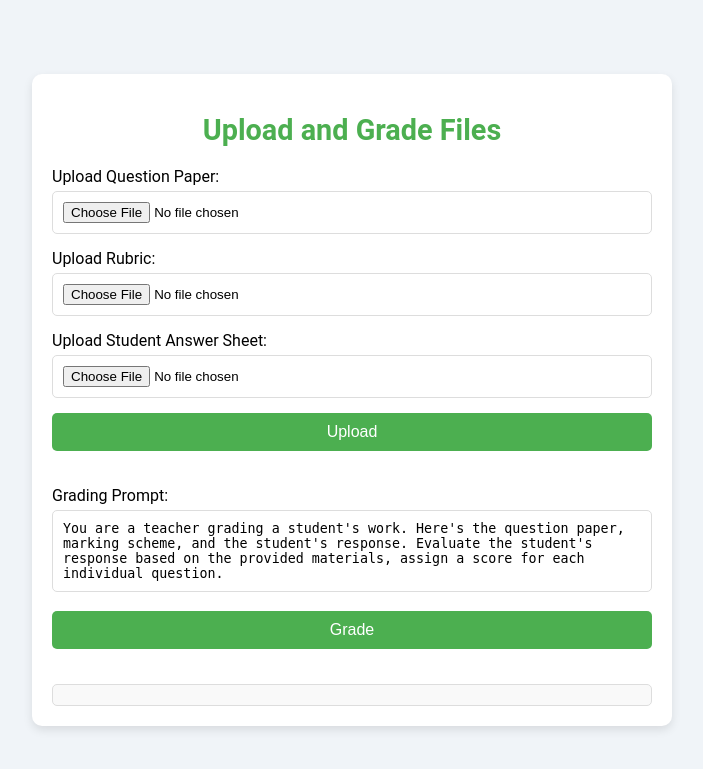
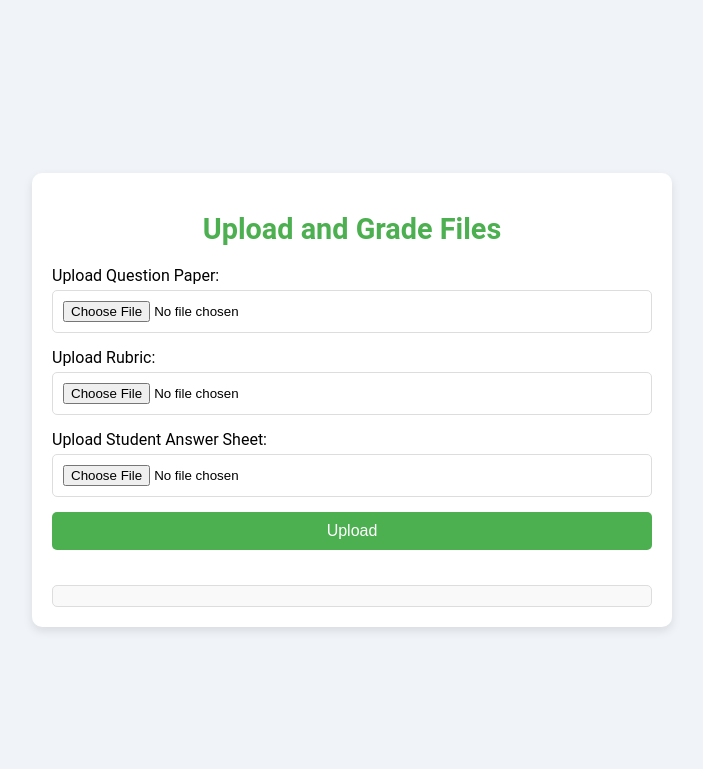
Before and after one commit to iakhil/automark_react, a Flask app: template templates/upload_teacher.html in a window 1280 px wide. Shown: the top 769 px of the page, without its empty margins (288-991 px from the left). Run offline with Flask 3, Linux system fonts and the light colour scheme; the template is opened without the code that fills it, so the values that code supplies are empty.

Commit message:
Remove grading prompt text box

```diff
--- a/backend/templates/upload_teacher.html
+++ b/backend/templates/upload_teacher.html
@@ -93,38 +93,11 @@
             <button type="submit">Upload</button>
         </form>
 
-        <!-- Grading Form -->
-        <form id="grading-form">
-            <label for="prompt">Grading Prompt:</label>
-            <textarea id="prompt" name="prompt" rows="4" cols="50">You are a teacher grading a student's work. Here's the question paper, marking scheme, and the student's response. Evaluate the student's response based on the provided materials, assign a score for each individual question.</textarea>
-
-            <button type="submit">Grade</button>
-        </form>
-
         <div id="result" class="result"></div>
     </div>
 
     <script>
-        document.getElementById('grading-form').addEventListener('submit', async (event) => {
-            event.preventDefault();
-
-            const prompt = document.getElementById('prompt').value;
-
-            const response = await fetch('http://127.0.0.1:5000/grade', {
-                method: 'POST',
-                headers: { 'Content-Type': 'application/json' },
-                body: JSON.stringify({ prompt }),
-            });
-
-            const resultDiv = document.getElementById('result');
-            if (response.ok) {
-                const data = await response.json();
-                resultDiv.innerText = data.result;
-            } else {
-                const error = await response.json();
-                resultDiv.innerText = `Error: ${error.message}`;
-            }
-        });
+        // JavaScript functionality removed since Grading Prompt form was removed
     </script>
 </body>
 </html>
```
